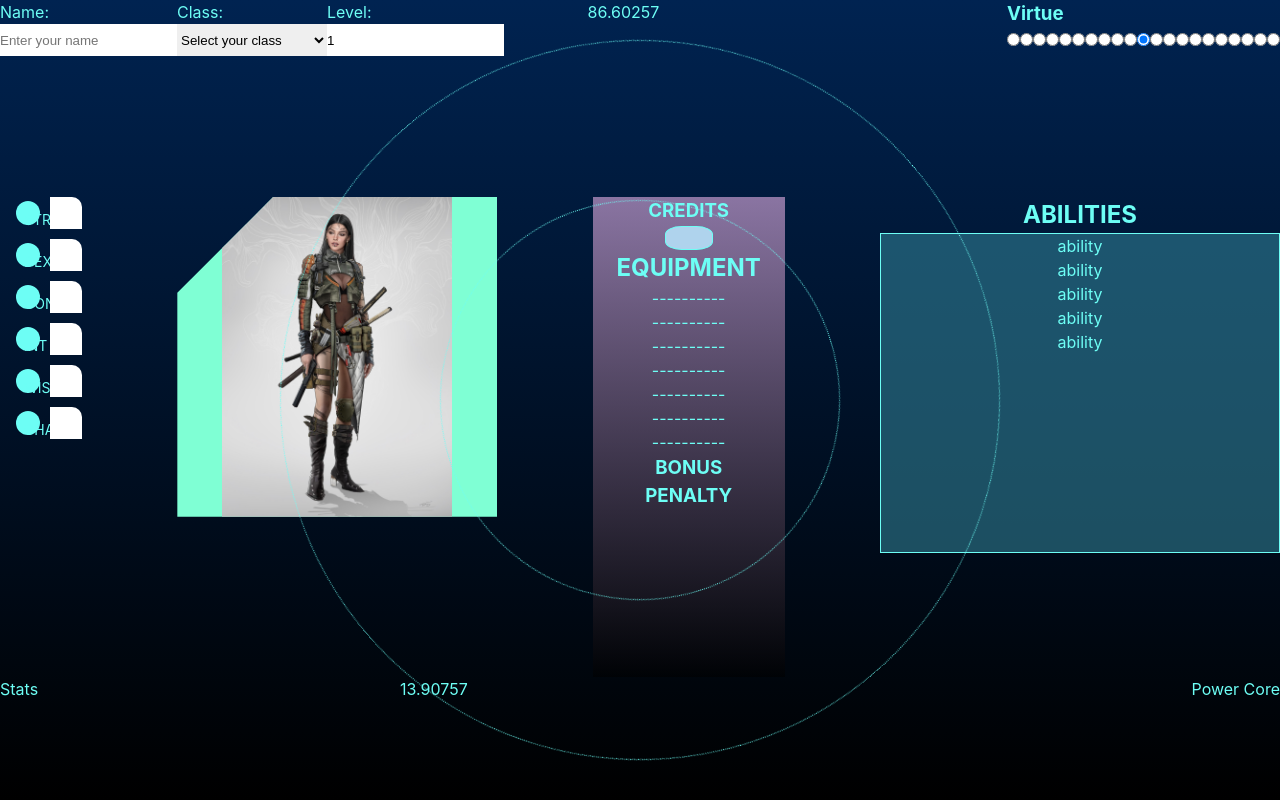
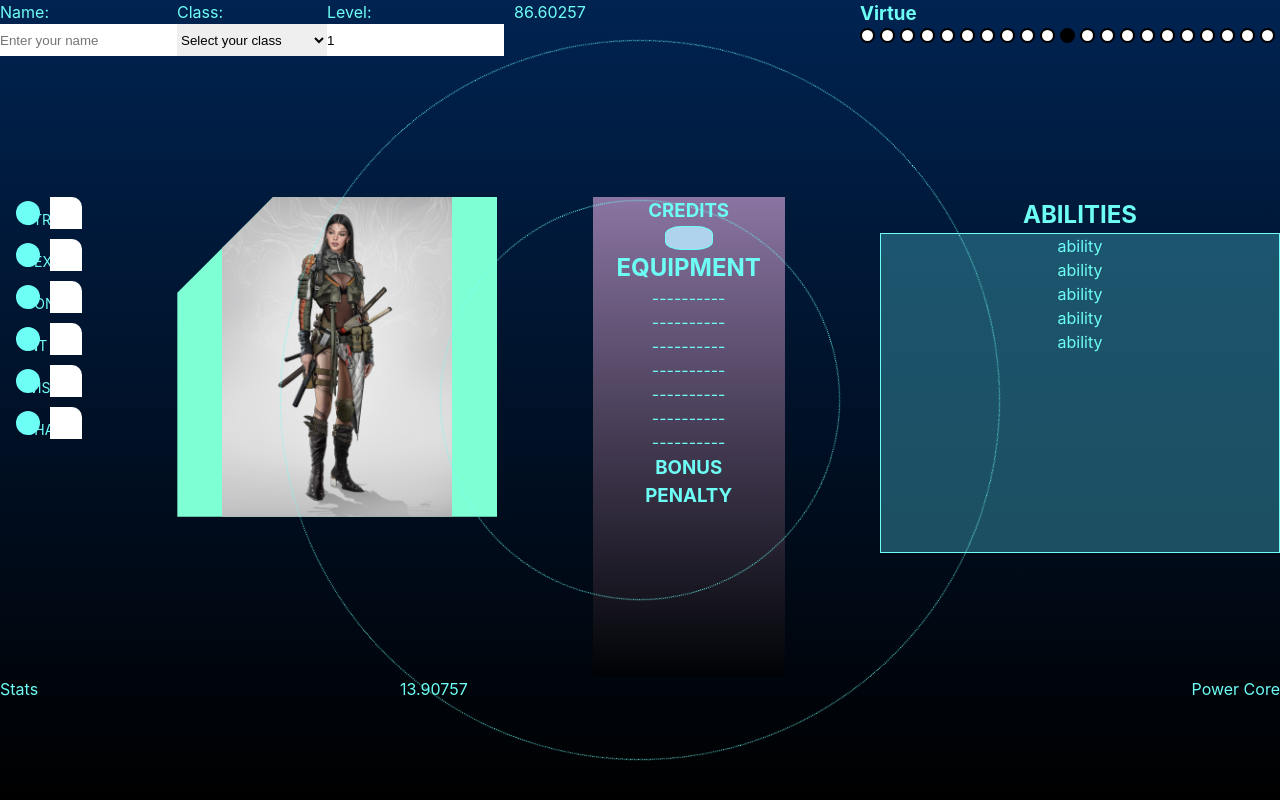
Before and after one commit to Cskiera142/client_character_sheet, a React (Vite) app: page / in a window 1280 px wide. Built offline with nearby package versions, Linux system fonts and the light colour scheme.

Commit message:
update to virtue meter

```diff
--- a/src/components/virtueMeter/VirtueMeter.css
+++ b/src/components/virtueMeter/VirtueMeter.css
@@ -1 +1,36 @@
-/* background: linear-gradient(180deg, rgba(172,58,58,1) 0%, rgba(109,254,245,1) 50%, rgba(250,86,236,1) 100%); */
+#virtue {
+  width: 15rem;
+}
+#meter {
+  width: fit-content;
+}
+
+.custom-checkbox {
+  display: none;
+}
+
+.custom-checkbox + label {
+  position: relative;
+  padding: 10px;
+  cursor: pointer;
+  display: inline-block;
+  line-height: 20px;
+}
+
+.custom-checkbox + label:before {
+  content: "";
+  position: absolute;
+  left: 0;
+  top: 0;
+  width: 15px;
+  height: 15px;
+  border: 2px solid #000;
+  background-color: #fff;
+  border-radius: 50%;
+  box-sizing: border-box;
+}
+
+.custom-checkbox:checked + label:before {
+  background-color: #000;
+  border-color: #000;
+}
--- a/src/components/virtueMeter/VirtueMeter.jsx
+++ b/src/components/virtueMeter/VirtueMeter.jsx
@@ -1,4 +1,6 @@
 import React, { useEffect, useState } from "react";
+
+import "./VirtueMeter.css";
 
 const VirtueMeterLine = () => {
   const TOTAL_BUTTONS = 21;
@@ -38,16 +40,22 @@ const VirtueMeterLine = () => {
   return (
     <div>
       <h3 id="virtue">Virtue</h3>
-      <div>
+      <div id="meter">
         {virtueMeter.map((item, index) => (
-          <input
-            key={index}
-            type="radio"
-            id={`radio${index}`}
-            name={`virtueMeter${index}`}
-            checked={item.selected}
-            onChange={() => setCurrentIndex(index)}
-          />
+          <>
+            <input
+              key={index}
+              type="checkbox"
+              id={`radio${index}`}
+              className="custom-checkbox"
+              checked={item.selected}
+              onChange={() => {
+                console.log("index", index);
+                setCurrentIndex(index);
+              }}
+            />
+            <label htmlFor={`radio${index}`}></label>
+          </>
         ))}
       </div>
     </div>
```
